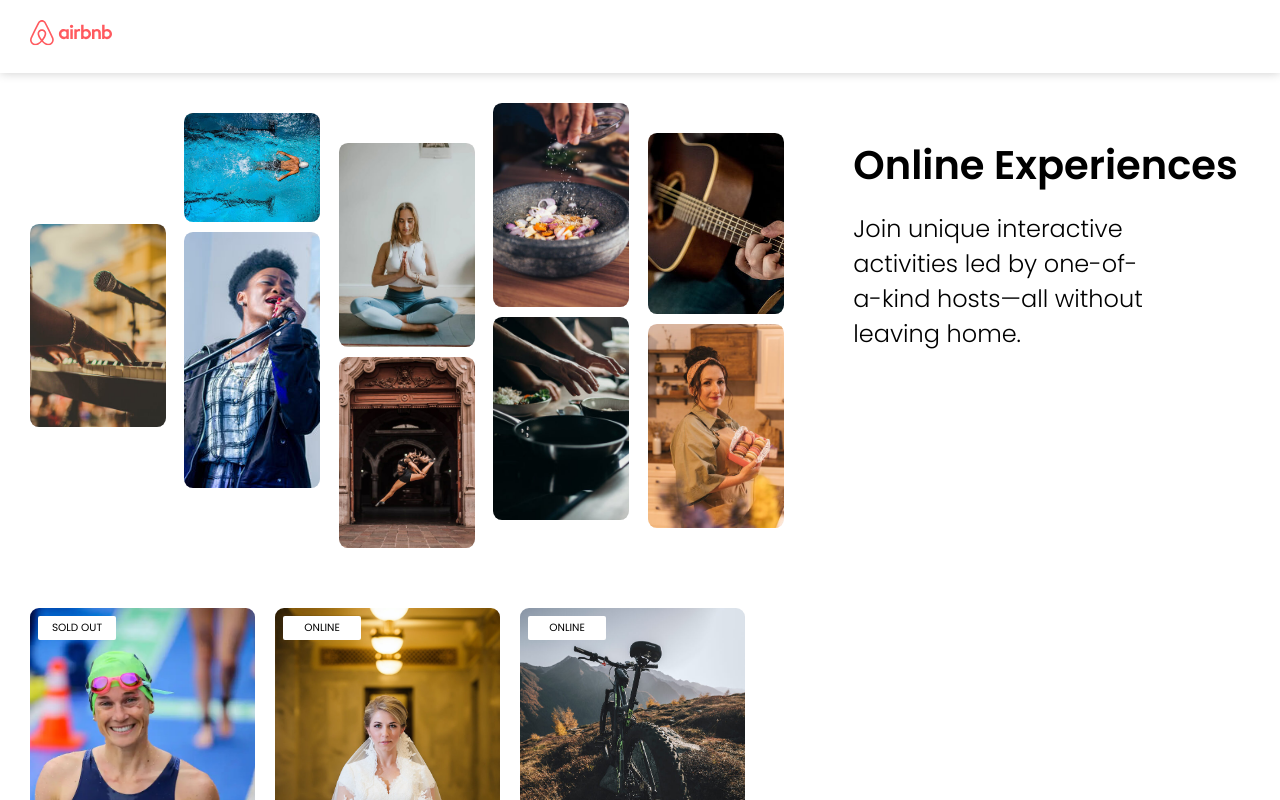
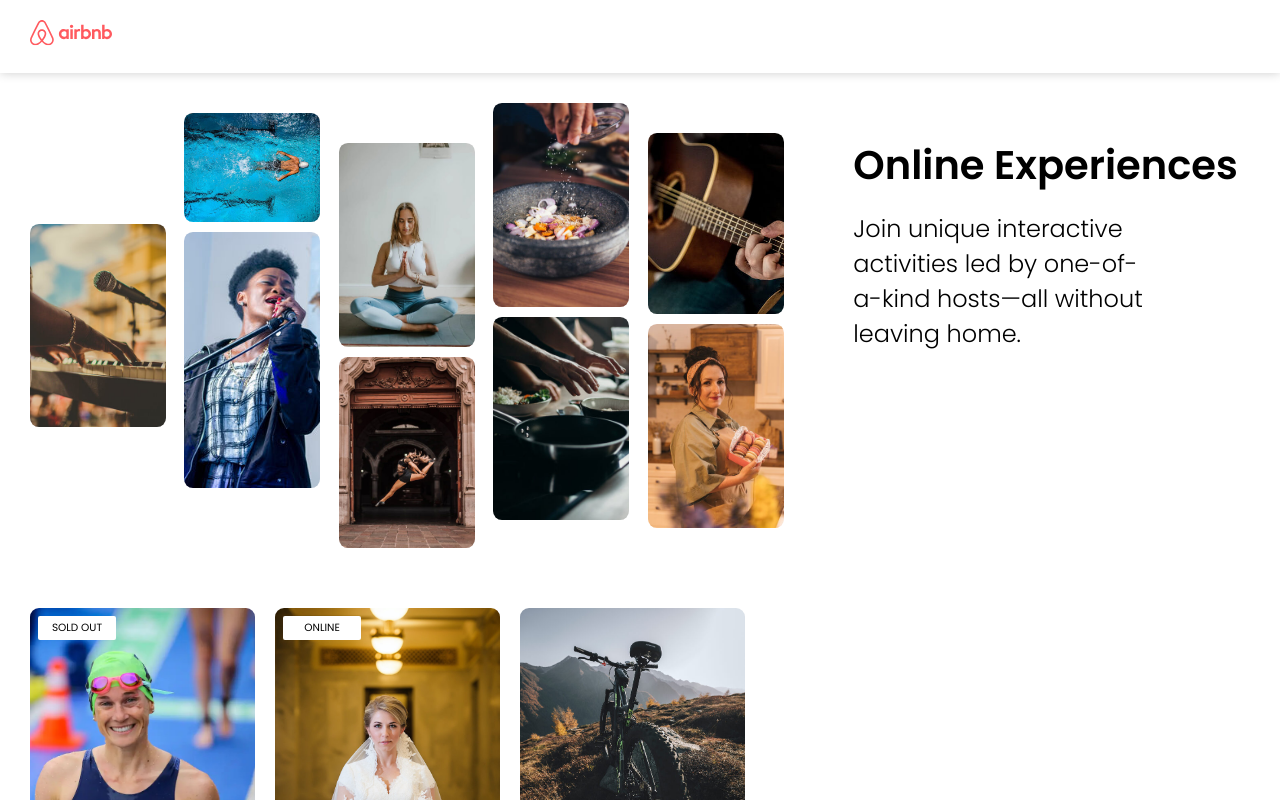
Before and after one commit to WebDvProjects/AirBnbExperiencesClone, a React (Vite) app: page / in a window 1280 px wide. Shown: the top 800 px of the page. Built offline with nearby package versions, Linux system fonts and the light colour scheme.

Commit message:
deploy test

```diff
--- a/package.json
+++ b/package.json
@@ -6,7 +6,8 @@
   "scripts": {
     "dev": "vite",
     "build": "vite build",
-    "preview": "vite preview"
+    "preview": "vite preview",
+    "deploy": "git push origin :gh-pages && git subtree push --prefix dist origin gh-pages"
   },
   "dependencies": {
     "react": "^18.2.0",
--- a/src/components/Card.jsx
+++ b/src/components/Card.jsx
@@ -2,6 +2,12 @@ import star from "../assets/Star 1.svg";
 // import sampleImg from "../images/katie-zaferes.jpg";
 
 export default function Card(props) {
+  let badgeText;
+  if (!props.available) {
+    badgeText = "SOLD OUT";
+  } else if (props.location.toLowerCase() === "online") {
+    badgeText = "ONLINE";
+  }
   return (
     <div className="card">
       <img className="card--img" src={props.imgSrc}></img>
@@ -17,9 +23,7 @@ export default function Card(props) {
           <strong>From ${props.price}</strong> / person
         </div>
       </div>
-      <div className="card--status">
-        {props.available ? "ONLINE" : "SOLD OUT"}
-      </div>
+      {!!badgeText && <div className="card--status">{badgeText}</div>}
     </div>
   );
 }
--- a/vite.config.js
+++ b/vite.config.js
@@ -4,5 +4,5 @@ import react from "@vitejs/plugin-react";
 // https://vitejs.dev/config/
 export default defineConfig({
   plugins: [react()],
-  base: "/AirBnbExperiencesClone/",
+  // base: "/AirBnbExperiencesClone/",
 });
```
Also changed, not shown: 4 other files (tests, documents, lock files or other folders).
